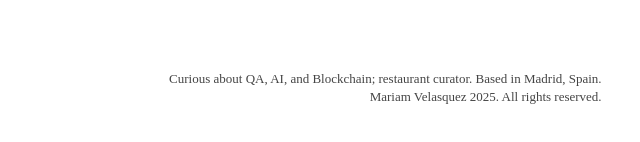
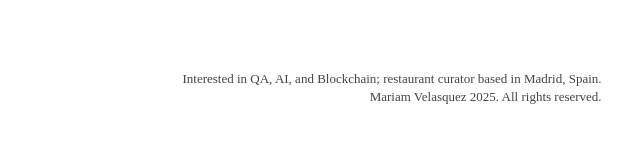
Before and after one commit to MariamV27/Mariamwebsite, a plain HTML site: page index.html in a window 1280 px wide. Shown: the part 655-797 px from the top of the page, 640-1280 px from the left. Drawn offline with Linux system fonts and the light colour scheme.

Commit message:
cambios de footer

```diff
--- a/index.html
+++ b/index.html
@@ -47,7 +47,7 @@
             For all inquiries: <a href="mailto:mariamvelasquez27@gmail.com">mariamvelasquez27@gmail.com</a>
         </div>
         <div class="footer-right">
-            Curious about QA, AI, and Blockchain; restaurant curator. Based in Madrid, Spain.<br>
+            Interested in QA, AI, and Blockchain; restaurant curator based in Madrid, Spain.<br>
             Mariam Velasquez 2025. All rights reserved.
         </div>
     </footer>
```
